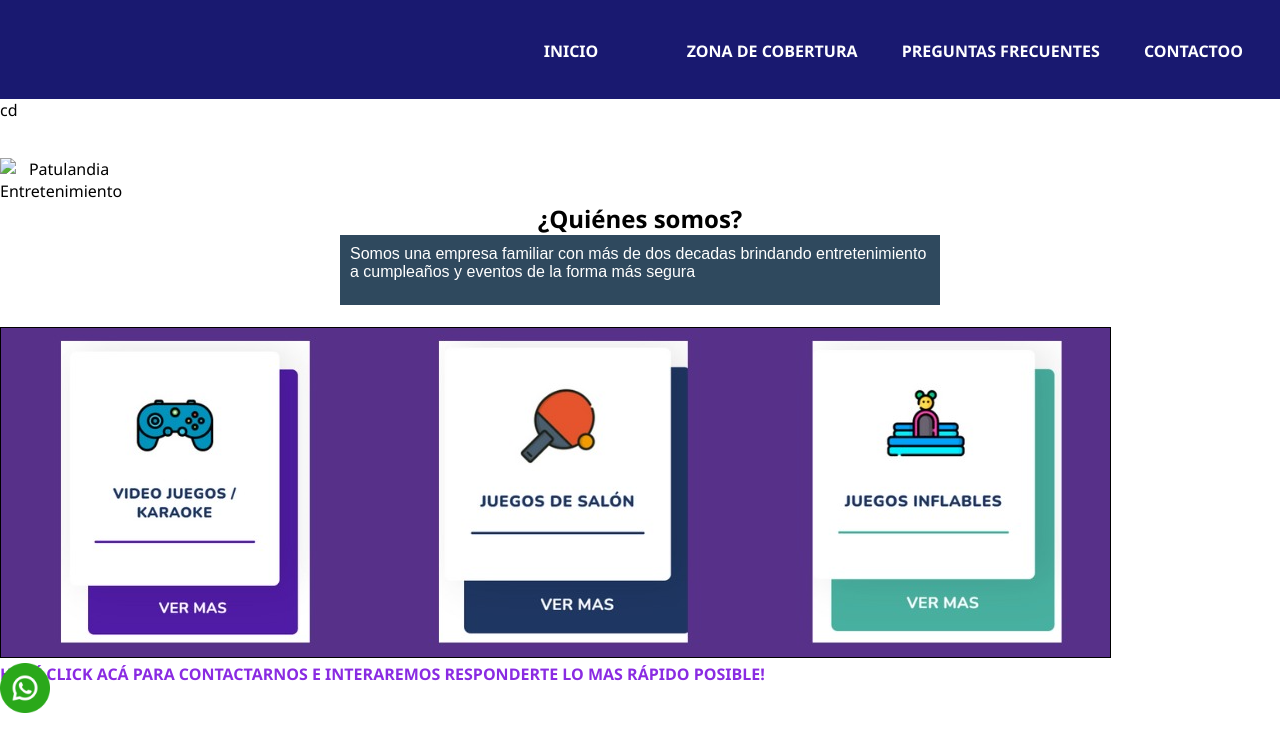
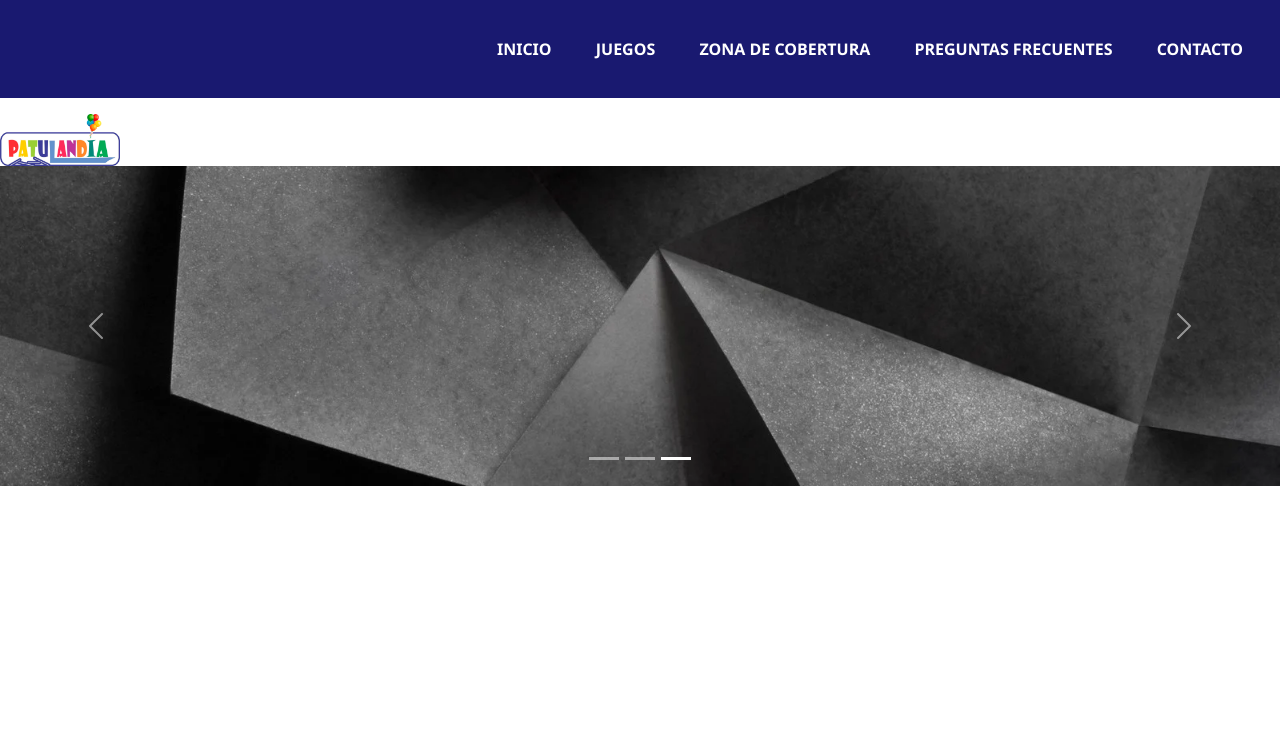
Before and after one commit to MikeBotello/patulandia, a plain HTML site: page index.html in a window 1280 px wide. Drawn offline with nearby package versions, Linux system fonts and the light colour scheme.

Commit message:
agregue carousel boostrap

```diff
--- a/index.css
+++ b/index.css
@@ -63,13 +63,6 @@ ul li:hover ul{
     font-family: 'Raleway', sans-serif;
 }
 
-.patulandia{
-    text-align: center;
-    width: 100px;
-    border-radius: 30%;
-}
-
-
 h2{
     color: rgb(0, 0, 0);
     text-align: center;
@@ -99,6 +92,11 @@ h2{
     border: solid 1px;
 }
 
+.logo_patulandia {
+    width: 120px;
+    justify-content: end;
+}
+
 .whatsapp{
     width: 50px;
     position: fixed;
@@ -106,5 +104,4 @@ h2{
     flex-direction: row;
     flex-wrap: wrap;
     justify-content: center;
-
 }
--- a/index.html
+++ b/index.html
@@ -4,6 +4,7 @@
     <meta charset="UTF-8">
     <meta name="viewport" content="width=device-width, initial-scale=1.0">
     <title>Patulandia Entretenimiento</title>
+    <link href="https://cdn.jsdelivr.net/npm/bootstrap@5.3.2/dist/css/bootstrap.min.css" rel="stylesheet" integrity="sha384-T3c6CoIi6uLrA9TneNEoa7RxnatzjcDSCmG1MXxSR1GAsXEV/Dwwykc2MPK8M2HN" crossorigin="anonymous">
     <link rel="stylesheet" href="index.css">
 </head>
 
@@ -14,7 +15,9 @@
                 <li class="header__item">
                     <a href="1_inicio.html">INICIO</a>
                 </li>
+
                 <li class="header__item">
+                    <a href="2_juegos.html">JUEGOS</a>
                     <ul>
                         <li>
                             <a href="2.1_inflables.html">INFLABLES</a>
@@ -24,6 +27,7 @@
                         </li>
                     </ul>
                 </li>
+
                 <li class="header__item">
                     <a href="3_zona_cobertura.html">ZONA DE COBERTURA</a>
                 </li>
@@ -31,36 +35,47 @@
                     <a href="4_preguntas_frecuentes.html">PREGUNTAS FRECUENTES</a>
                 </li>
                 <li class="header__item">
-                    <a href="5_contactanos.html">CONTACTOO</a>
+                    <a href="5_contactanos.html">CONTACTO</a>
                 </li>
             </ul>
         </nav>
-cd
-        <h1 class="title">Patulandia Entretenimiento</h1>
-
-        <div class="patulandia">
-            <img src="white_patulandia.jpg" alt="Patulandia Entretenimiento" width="120px">
-        </div>
-
-    </header>
 
     <div>
-        <h2> <strong>¿Quiénes somos?</strong></h2>
-        <p class="quienessomos">Somos una empresa familiar con más de dos decadas brindando entretenimiento a cumpleaños y eventos de la forma más segura</p>
-    </div>
-
-    <br>
-    <div>
-        <img src="Captura de pantalla 2023-09-02 232430.png" alt="" class="panel">
+        <img src="LogoPatulandia_Blanco_Interno.png" alt="Patulandia Entretenimiento" class="logo_patulandia">
     </div>
 
     <div>
         <img src="whatsapp.png" alt="" class="whatsapp">
     </div>
 
-        <p>
-        <a href="5_contactanos.html" class="contactanos">Hacé click acá para contactarnos e interaremos responderte lo mas rápido posible!</a>
-        </p>
+    <!-- ARRANCA CAROUSEL DE BOOSTRAP -->
+    <div id="carouselExampleIndicators" class="carousel slide">
+        <div class="carousel-indicators">
+            <button type="button" data-bs-target="#carouselExampleIndicators" data-bs-slide-to="1" aria-label="Slide 2"></button>
+            <button type="button" data-bs-target="#carouselExampleIndicators" data-bs-slide-to="2" aria-label="Slide 3"></button>
+            <button type="button" data-bs-target="#carouselExampleIndicators" data-bs-slide-to="0" class="active" aria-current="true" aria-label="Slide 1"></button>
+        </div>
+        <div class="carousel-inner">
+        <div class="carousel-item active">
+            <img src="1.jpg" class="d-block w-100" alt="...">
+          </div>
+          <div class="carousel-item">
+            <img src="2.jpg" class="d-block w-100" alt="...">
+          </div>
+          <div class="carousel-item">
+            <img src="3.jpg" class="d-block w-100" alt="...">
+          </div>
+        </div>
+        <button class="carousel-control-prev" type="button" data-bs-target="#carouselExampleIndicators" data-bs-slide="prev">
+          <span class="carousel-control-prev-icon" aria-hidden="true"></span>
+          <span class="visually-hidden">Previous</span>
+        </button>
+        <button class="carousel-control-next" type="button" data-bs-target="#carouselExampleIndicators" data-bs-slide="next">
+          <span class="carousel-control-next-icon" aria-hidden="true"></span>
+          <span class="visually-hidden">Next</span>
+        </button>
+      </div>
 
+    <script src="https://cdn.jsdelivr.net/npm/bootstrap@5.3.2/dist/js/bootstrap.bundle.min.js" integrity="sha384-C6RzsynM9kWDrMNeT87bh95OGNyZPhcTNXj1NW7RuBCsyN/o0jlpcV8Qyq46cDfL" crossorigin="anonymous"></script>
 </body>
 </html>
```
Also changed, not shown: 2_juegos.html (+18 -1 lines), 1.jpg (added), 2.jpg (added), 3.jpg (added).
